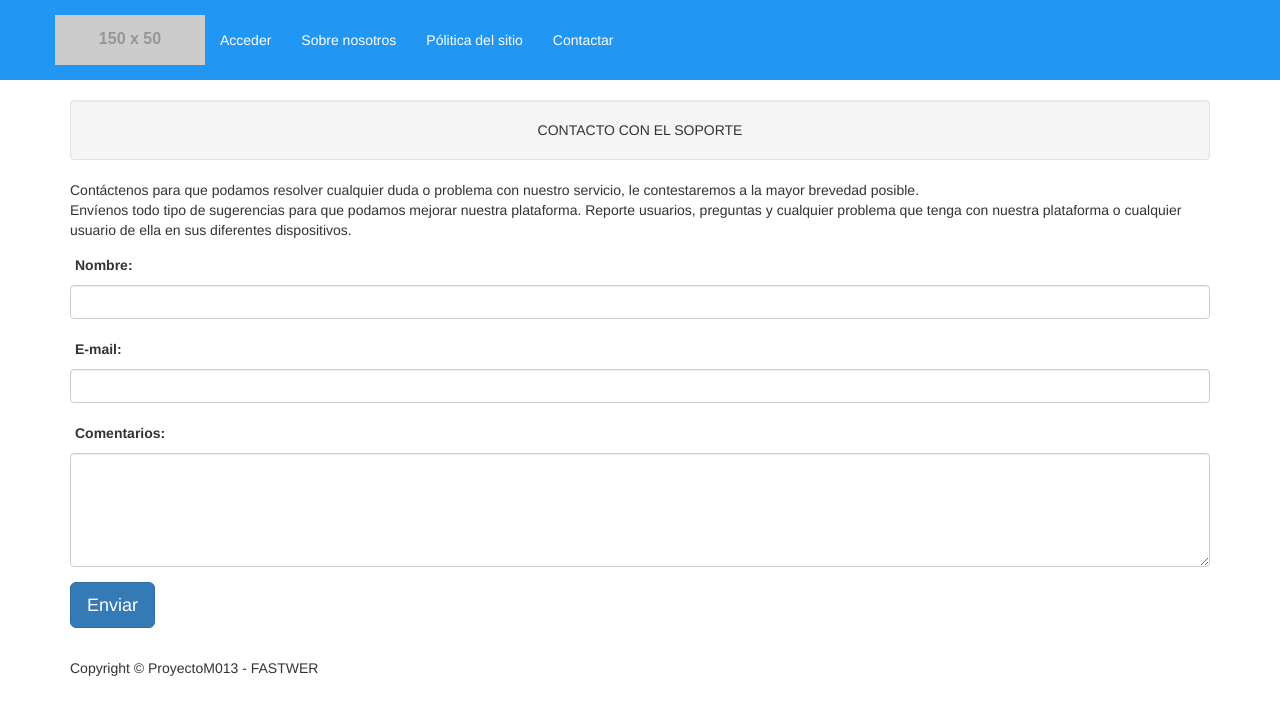
After one commit to sitorzz/FastwerRepository, a PHP site: page /FastwerRepository/contactar.php in a window 1280 px wide. The commit adds this page. Shown: the top 717 px of the page. Run offline with PHP 8.4, Linux system fonts and the light colour scheme; grey boxes labelled with a size stand in for pictures from a placeholder-image service; some libraries are stand-ins or nearby versions.

Commit message:
Soprote email
soporte email

```diff
--- /dev/null
+++ b/Fastwer/contactar.php
@@ -0,0 +1,105 @@
+
+<!DOCTYPE html>
+<html lang="en">
+
+<head>
+
+    <meta charset="utf-8">
+    <meta http-equiv="X-UA-Compatible" content="IE=edge">
+    <meta name="viewport" content="width=device-width, initial-scale=1">
+    <meta name="description" content="">
+    <meta name="author" content="">
+
+    <title>FASTWER</title>
+
+    <!-- Bootstrap Core CSS -->
+    <link href="css/bootstrap.css" rel="stylesheet">
+
+    <!-- Custom CSS -->
+    <link href="css/small-business.css" rel="stylesheet">
+    <link href="css/soporte.css" rel="stylesheet">
+
+    <!-- HTML5 Shim and Respond.js IE8 support of HTML5 elements and media queries -->
+    <!-- WARNING: Respond.js doesn't work if you view the page via file:// -->
+    <!--[if lt IE 9]>
+        <script src="https://oss.maxcdn.com/libs/html5shiv/3.7.0/html5shiv.js"></script>
+        <script src="https://oss.maxcdn.com/libs/respond.js/1.4.2/respond.min.js"></script>
+    <![endif]-->
+
+</head>
+
+<body>
+
+    <?php
+
+        include "navIndex.php";
+
+    ?>
+
+    <!-- Page Content -->
+    <div class="container">
+
+
+        <!-- Texto informativo -->
+        <div class="row">
+            <div class="col-lg-12">
+                <div class="well text-center">
+                    CONTACTO CON EL SOPORTE
+                </div>
+            </div>
+
+            <div class="col-xs-12">
+                <p>Contáctenos para que podamos resolver cualquier duda o problema con nuestro servicio, le contestaremos a la mayor brevedad posible. <br>Envíenos todo tipo de sugerencias para que podamos mejorar nuestra plataforma. Reporte usuarios, preguntas y cualquier problema que tenga con nuestra plataforma o cualquier usuario de ella en sus diferentes dispositivos.</p>
+            </div>
+        </div>
+
+
+
+    <div class="">
+
+        <form name="frmContacto" method="post" action="php/mailsoporte.php">
+        <!--<form name="frmContacto" method="post" action="php/mailSoporte.php">-->
+
+        <div class="form-group">
+        <label for="first_name" class="soporte">Nombre: </label>
+        <input class="form-control" type="text" name="first_name" maxlength="50" size="25" required>
+        </div>
+
+        <div class="form-group">
+        <label for="email" class="soporte">E-mail: </label>
+        <input class="form-control" type="text" name="email" maxlength="80" size="35" required>
+        </div>
+
+        <div class="form-group">
+        <label for="comments" class="soporte">Comentarios: </label>
+        <textarea class="form-control" name="comments" maxlength="500" cols="70" rows="5" required></textarea>
+        </div>
+
+        <input class="btn btn-primary btn-lg" type="submit" value="Enviar">
+        </form>
+
+    </div>
+
+
+        <!-- Footer -->
+        <footer>
+            <div class="row">
+                <div class="col-lg-12">
+                    <p>Copyright &copy; ProyectoM013 - FASTWER</p>
+                </div>
+            </div>
+        </footer>
+
+
+    </div>
+    <!-- /.container -->
+
+    <!-- jQuery -->
+    <script src="js/jquery.js"></script>
+
+    <!-- Bootstrap Core JavaScript -->
+    <script src="js/bootstrap.min.js"></script>
+
+</body>
+
+</html>
--- a/Fastwer/navIndex.php
+++ b/Fastwer/navIndex.php
@@ -20,16 +20,13 @@
                     <a href="index.php">Acceder</a>
                 </li>
                 <li>
-                    <a href="#">Servicios</a>
-                </li>
-                <li>
                     <a href="aboutus.php">Sobre nosotros</a>
                 </li>
                 <li>
                     <a href="legal.php">Pólitica del sitio</a>
                 </li>
                 <li>
-                    <a href="#">Contactar</a>
+                    <a href="contactar.php">Contactar</a>
                 </li>
 
             </ul>
--- a/Fastwer/php/activarCuenta.php
+++ b/Fastwer/php/activarCuenta.php
@@ -8,6 +8,10 @@ $result = "UPDATE user SET activado = 1 where id = '".$idActivar."'";
 
 $con->query($result);
 
-echo 'Activar cuenta funciona : '.$idActivar;
+//echo 'Activar cuenta funciona : '.$idActivar;
+echo 'Cuenta activada correctamente. Gracias por registrarte ';
+
+print "<script>window.location='../index.php';</script>";
+
 
 ?>
```
Also changed, not shown: Fastwer/php/mailSoporte.php (+0 -8 lines).
